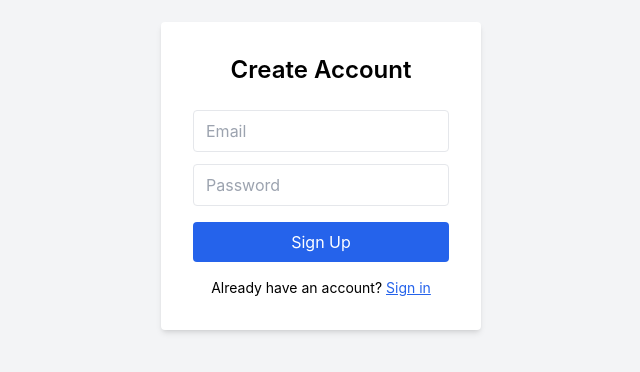
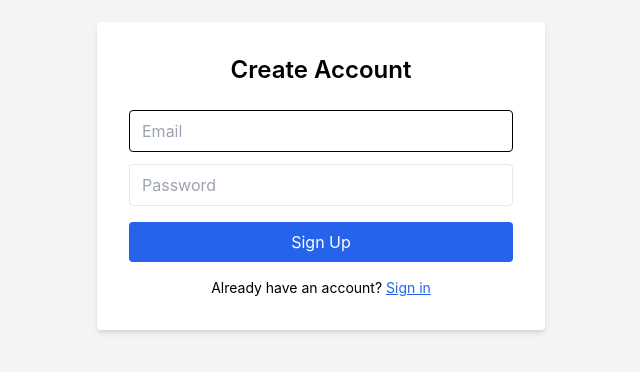
Before and after one commit to Ima717/trading-journal-v2-imron, a React (Vite) app: page /signup in a window 1280 px wide. Shown: the part 224-596 px from the top of the page, without its empty margins (319-959 px from the left). Built offline with nearby package versions, Linux system fonts and the light colour scheme; no server answers.

Commit message:
Update SignUp.jsx

```diff
--- a/src/pages/SignUp.jsx
+++ b/src/pages/SignUp.jsx
@@ -1,39 +1,47 @@
-import React from "react";
-import { useState } from "react";
+import React, { useState } from "react";
 import { useNavigate } from "react-router-dom";
 import { createUserWithEmailAndPassword } from "firebase/auth";
-import { auth } from "../utils/firebase"; // ✅ Fixed import path
+import { auth } from "../utils/firebase";
+import { useAuth } from "../context/AuthContext";
 
 const SignUp = () => {
   const [email, setEmail] = useState("");
   const [password, setPassword] = useState("");
   const [error, setError] = useState("");
+  const [message, setMessage] = useState(""); // For success message
   const navigate = useNavigate();
+  const { setUser } = useAuth(); // Integrate with AuthContext
 
   const handleSubmit = async (e) => {
     e.preventDefault();
     setError("");
-
+    setMessage("");
     try {
-      await createUserWithEmailAndPassword(auth, email, password);
-      navigate("/"); // redirect to dashboard
+      const userCredential = await createUserWithEmailAndPassword(auth, email, password);
+      await userCredential.user.sendEmailVerification(); // Send verification email
+      setUser(userCredential.user); // Update context
+      setMessage("Account created! Please check your email to verify your account.");
+      // Optionally sign out to enforce verification
+      await auth.signOut();
+      setUser(null);
+      // Uncomment the next line if you want to redirect to sign-in instead of staying on sign-up page
+      // navigate("/signin");
     } catch (err) {
       setError(err.message);
     }
   };
 
   return (
-    <div className="flex items-center justify-center min-h-screen bg-gray-100">
-      <form
-        onSubmit={handleSubmit}
-        className="bg-white p-8 rounded shadow-md w-80"
-      >
+    <div className="min-h-screen flex items-center justify-center bg-gray-100 px-4">
+      <div className="w-full max-w-md bg-white p-8 rounded shadow-md">
         <h2 className="text-2xl font-semibold text-center mb-6">Create Account</h2>
         {error && <p className="text-red-500 text-sm mb-4">{error}</p>}
+        {message && <p className="text-green-500 text-sm mb-4">{message}</p>}
+        <form onSubmit={handleSubmit}>
           <input
             type="email"
             placeholder="Email"
-          className="w-full mb-3 px-3 py-2 border rounded"
+            className="w-full mb-3 px-3 py-2 border border-black rounded"
             value={email}
             onChange={(e) => setEmail(e.target.value)}
             required
@@ -52,13 +60,14 @@ const SignUp = () => {
           >
             Sign Up
           </button>
+        </form>
         <p className="text-sm text-center mt-4">
           Already have an account?{" "}
           <a href="/signin" className="text-blue-600 underline">
             Sign in
           </a>
         </p>
-      </form>
+      </div>
     </div>
   );
 };
```
Lines whose indentation alone changed are shown as unchanged.
